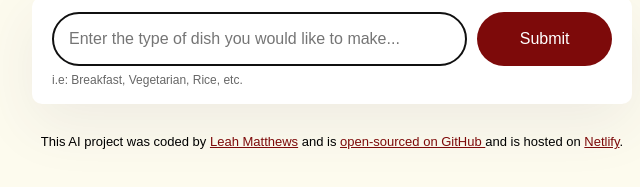
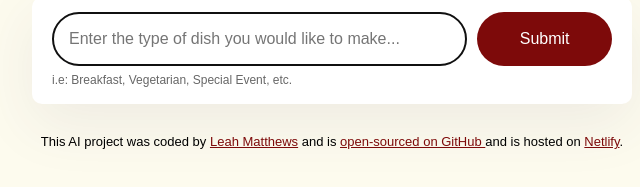
Before and after one commit to leahraquel/Spanish-recipe-generator, a plain HTML site: page index.html in a window 1280 px wide. Shown: the part 207-394 px from the top of the page, 308-948 px from the left. Drawn offline with nearby package versions, Linux system fonts and the light colour scheme.

Commit message:
changed hint values

```diff
--- a/index.html
+++ b/index.html
@@ -28,7 +28,9 @@
             />
             <input type="submit" class="submit-button" />
           </form>
-          <div class="hint">i.e: Breakfast, Vegetarian, Rice, etc.</div>
+          <div class="hint">
+            i.e: Breakfast, Vegetarian, Special Event, etc.
+          </div>
         </div>
         <div class="recipe hidden loader" id="recipe"></div>
       </main>
```
